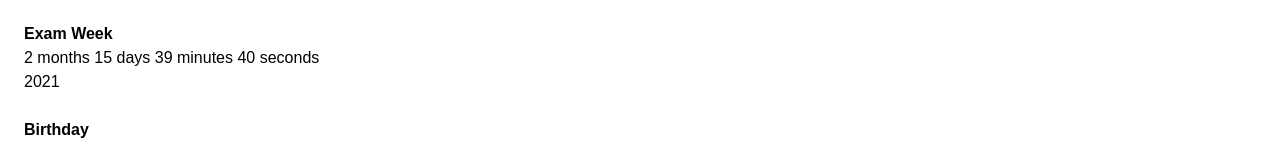
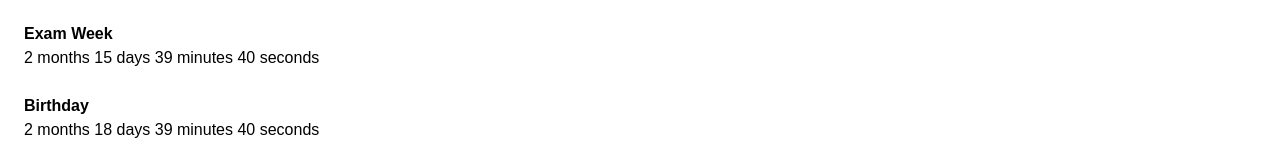
Before and after one commit to LukasMurdock/countdown, a Next.js app: page / in a window 1280 px wide. Shown: the part 657-800 px from the top of the page. Built offline with nearby package versions, Linux system fonts and the light colour scheme; no server answers; a web font is replaced by a local one; what @tailwindcss/typography would draw is missing.

Commit message:
Update TimeUntil.tsx

```diff
--- a/components/TimeUntil.tsx
+++ b/components/TimeUntil.tsx
@@ -32,7 +32,6 @@ const TimeUntil = ({
     <div key={item.name}>
       <p className="flex items-center m-0 font-bold">{item.name}</p>
       <p className="m-0">{itemDuration}</p>
-      <p>{item.date && item.date.getFullYear()}</p>
     </div>
   );
 };
```
